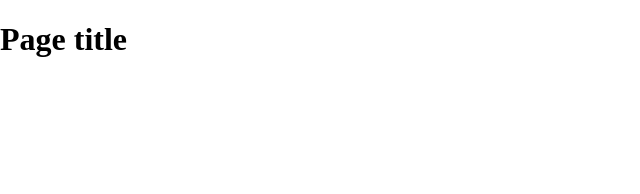
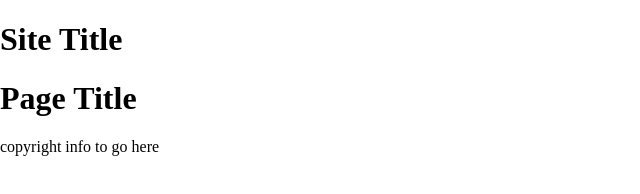
Before and after one commit to sarasaito/git-basics, a plain HTML site: page index.html in a window 1280 px wide. Shown: the whole page, without its empty margins (0-640 px from the left). Drawn offline with nearby package versions, Linux system fonts and the light colour scheme.

Commit message:
added more info to template

```diff
--- a/index.html
+++ b/index.html
@@ -14,13 +14,13 @@
     </head>
     <body>
     <header>
-	<h1>Page title</h1>
+	<h1>Site Title</h1>
     </header>
     <nav id="pageNav">
     </nav>
-    <main>
+    <main><h1>Page Title</h1>
     </main>
-    <footer>
+    <footer>copyright info to go here
     </footer>
         <script>
 //use the modernizr load to load up external scripts. This will load the scripts asynchronously, but the order listed matters. Although it will load all scripts in parallel, it will execute them in the order listed
```
